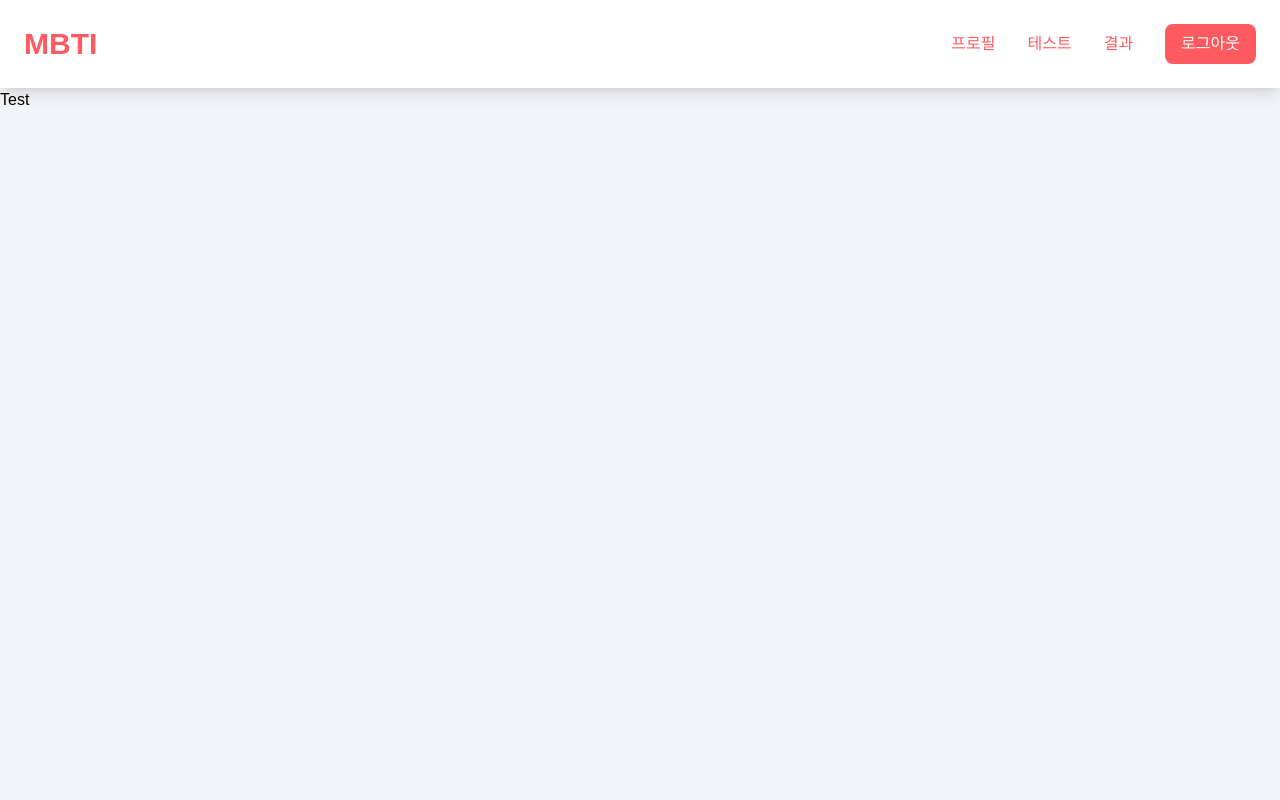
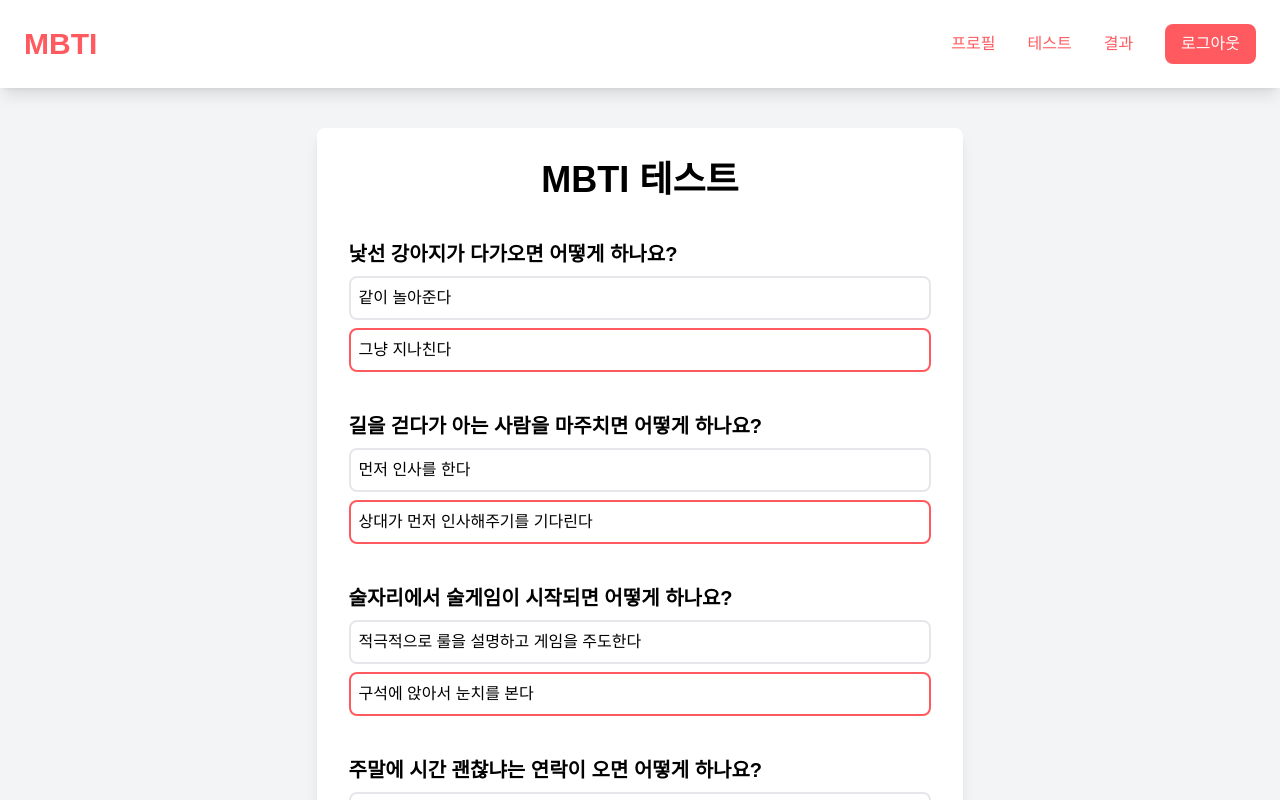
Before and after one commit to ParkGana/sparta-project-mbti, a React (Vite) app: page /test in a window 1280 px wide. Shown: the top 800 px of the page. Built offline with nearby package versions, Linux system fonts and the light colour scheme; sample sign-in values are in the browser's storage; a web font is replaced by a local one.

Commit message:
style : Test 페이지 퍼블리싱

```diff
--- a/src/components/Button.jsx
+++ b/src/components/Button.jsx
@@ -2,7 +2,7 @@ export default function Button({ category, label, handleClick }) {
     return (
         <>
             {category === 'form' && (
-                <button className="w-80 bg-primary rounded-lg text-base text-white p-2">{label}</button>
+                <button className="w-full bg-primary rounded-lg text-base text-white p-2">{label}</button>
             )}
 
             {category === 'text' && (
--- /dev/null
+++ b/src/components/TestForm.jsx
@@ -0,0 +1,34 @@
+import { questions } from '../data/questions';
+import Button from './Button';
+
+export default function TestForm({ label, handleSubmit }) {
+    return (
+        <form className="flex flex-col gap-10" onSubmit={handleSubmit}>
+            {questions.map((question) => (
+                <div className="flex flex-col gap-2" key={question.id}>
+                    <p className="text-xl text-black font-bold">{question.question}</p>
+                    {question.options.map((option, optionIndex) => (
+                        <label key={`${question.id}-${optionIndex + 1}`} htmlFor={option}>
+                            <div
+                                className={`flex items-center gap-1 border-2 rounded-lg p-2 cursor-pointer
+                                    ${optionIndex ? 'border-primary' : 'border-gray-200'}
+                                `}
+                            >
+                                <input
+                                    className="hidden"
+                                    type="radio"
+                                    name={question.id}
+                                    id={option}
+                                    checked={!!optionIndex}
+                                    value={option}
+                                />
+                                {option}
+                            </div>
+                        </label>
+                    ))}
+                </div>
+            ))}
+            <Button category="form" label={label} />
+        </form>
+    );
+}
--- /dev/null
+++ b/src/data/questions.js
@@ -0,0 +1,122 @@
+export const questions = [
+    {
+        id: 1,
+        question: '낯선 강아지가 다가오면 어떻게 하나요?',
+        options: ['같이 놀아준다', '그냥 지나친다'],
+        type: 'E/I'
+    },
+    {
+        id: 2,
+        question: '길을 걷다가 아는 사람을 마주치면 어떻게 하나요?',
+        options: ['먼저 인사를 한다', '상대가 먼저 인사해주기를 기다린다'],
+        type: 'E/I'
+    },
+    {
+        id: 3,
+        question: '술자리에서 술게임이 시작되면 어떻게 하나요?',
+        options: ['적극적으로 룰을 설명하고 게임을 주도한다', '구석에 앉아서 눈치를 본다'],
+        type: 'E/I'
+    },
+    {
+        id: 4,
+        question: '주말에 시간 괜찮냐는 연락이 오면 어떻게 하나요?',
+        options: ['바로 약속을 잡는다', '확인해보고 다시 연락하겠다고 한다'],
+        type: 'E/I'
+    },
+    {
+        id: 5,
+        question: '낯선 고양이가 당신을 쳐다보면 어떻게 하나요?',
+        options: ['같이 쳐다보며 눈싸움을 시작한다', '왜 쳐다보지? 하면서 지나친다'],
+        type: 'E/I'
+    },
+    {
+        id: 6,
+        question: '아이스크림 가게에 가서 메뉴를 고를 때 어떻게 하나요?',
+        options: ['평소 자주 먹는 메뉴를 고른다', '이름이 특이한 메뉴를 고른다'],
+        type: 'S/N'
+    },
+    {
+        id: 7,
+        question: '엘리베이터에 혼자 남으면 어떻게 하나요?',
+        options: ['거울을 본다', '문이 열리고 누군가 뛰어 들어오는 상상을 한다'],
+        type: 'S/N'
+    },
+    {
+        id: 8,
+        question: '뻥튀기 기계를 보면 어떤 생각이 드나요?',
+        options: ['언제 터지려나', '안전망을 안 씌우고 터트리면 눈 내리는 것처럼 보일까?'],
+        type: 'S/N'
+    },
+    {
+        id: 9,
+        question: '휴대폰을 떨어뜨렸을 때 가장 먼저 어떤 생각이 드나요?',
+        options: ['화면 깨졌으려나', '이렇게 치고 이렇게 벋았으면 안 떨어뜨렸을텐데 아쉽다'],
+        type: 'S/N'
+    },
+    {
+        id: 10,
+        question: '고양이가 물건을 자꾸 떨어뜨리는 모습을 보면 어떤 생각이 드나요?',
+        options: ['계속 떨어뜨리네', '떨어뜨린게 아니라 의도된 행동은 아닐까?'],
+        type: 'S/N'
+    },
+    {
+        id: 11,
+        question: '튜터가 내 이름을 잘못 부르면 어떤 생각이 드나요?',
+        options: ['잠시 헷갈리셨나보다', '왜 내 이름을 잘못 부르시지... 서운하다'],
+        type: 'T/F'
+    },
+    {
+        id: 12,
+        question: '친구가 고민을 털어놓으면 어떻게 하나요?',
+        options: ['해결책을 찾아주려고 노력한다', '그동안 힘들었겠다며 위로한다'],
+        type: 'T/F'
+    },
+    {
+        id: 13,
+        question: '친구가 접촉 사고가 났다고 연락했을 때 어떤 생각이 드나요?',
+        options: ['보험 회사에 연락 안하고 왜 나한테 연락했지?', '사고가 크게 났나? 많이 다치진 않았겠지?'],
+        type: 'T/F'
+    },
+    {
+        id: 14,
+        question: '친구가 당신이 못 먹는 음식을 먹으러 가자고 하면 어떤 생각이 드나요?',
+        options: ['나 그 음식 못 먹는거 까먹었나보네', '나 그 음식 못 먹는거 알텐데... 아니면 나한테 관심이 없나?'],
+        type: 'T/F'
+    },
+    {
+        id: 15,
+        question: '친구가 약속에 늦어서 미안하다고 사과하면 어떤 생각이 드나요?',
+        options: ['왜 늦었는지에 대한 설명이 먼저 아닌가?', '진심으로 사과하니까 오늘은 그냥 넘어가자!'],
+        type: 'T/F'
+    },
+    {
+        id: 16,
+        question: '길을 걷다가 갑자기 비가 오면 어떻게 하나요?',
+        options: ['가방에서 휴대용 우산을 꺼내든다', '근처 편의점에 가서 우산을 산다'],
+        type: 'J/P'
+    },
+    {
+        id: 17,
+        question: '친구와의 약속으로 외출을 할 때 어떻게 하나요?',
+        options: ['버스가 몇 분 뒤에 오는지 확인한다', '일단 출발한다'],
+        type: 'J/P'
+    },
+    {
+        id: 18,
+        question: '공짜로 주는 간식이 있다면 어떻게 하나요?',
+        options: ['당장 먹을만큼만 가져간다', '일단 여러 개 가져간다'],
+        type: 'J/P'
+    },
+    {
+        id: 19,
+        question: '마감 기한이 촉박한 과제가 주어지면 어떻게 하나요?',
+        options: ['시간 혹은 날짜별 계획을 먼저 세운다', '일단 시작한다'],
+        type: 'J/P'
+    },
+    {
+        id: 20,
+        question: '여행을 가게 되면 어떤 스타일을 선호하나요?',
+        options: ['계획된 일정에 따르는 여행', '당일에 즉흥적으로 일정을 정하는 여행'],
+        type: 'J/P'
+    }
+];
--- a/src/hooks/useForm.jsx
+++ b/src/hooks/useForm.jsx
@@ -1,4 +1,5 @@
 import { useState } from 'react';
+import { questions } from '../data/questions';
 
 export function useForm(initialValues) {
     const [values, setValues] = useState(initialValues);
@@ -6,8 +7,16 @@ export function useForm(initialValues) {
     /* 입력 값 변경 */
     const handleChange = (e) => setValues({ ...values, [e.target.name]: e.target.value });
 
+    /* 선택 값 변경 */
+    const handleSelect = (id, answer, value) => {
+        const newAnswers = [...values];
+        newAnswers[id - 1] = { type: questions[id - 1].type, answer, value };
+        setValues(newAnswers);
+    };
+
     return {
         values,
-        handleChange
+        handleChange,
+        handleSelect
     };
 }
--- a/src/pages/Test.jsx
+++ b/src/pages/Test.jsx
@@ -1,3 +1,16 @@
+import TestForm from '../components/TestForm';
+import { questions } from '../data/questions';
+import { useForm } from '../hooks/useForm';
+
 export default function Test() {
-    return <div>Test</div>;
+    const { values, handleSelect } = useForm(Array(questions.length).fill({ type: '', answer: '', value: '' }));
+
+    return (
+        <div className="flex justify-center p-10">
+            <div className="flex flex-col items-center gap-10 bg-white rounded-lg shadow-lg p-8">
+                <p className="text-4xl text-black font-bold">MBTI 테스트</p>
+                <TestForm label="결과 확인하기" data={values} handleSelect={handleSelect} handleSubmit={() => {}} />
+            </div>
+        </div>
+    );
 }
```
